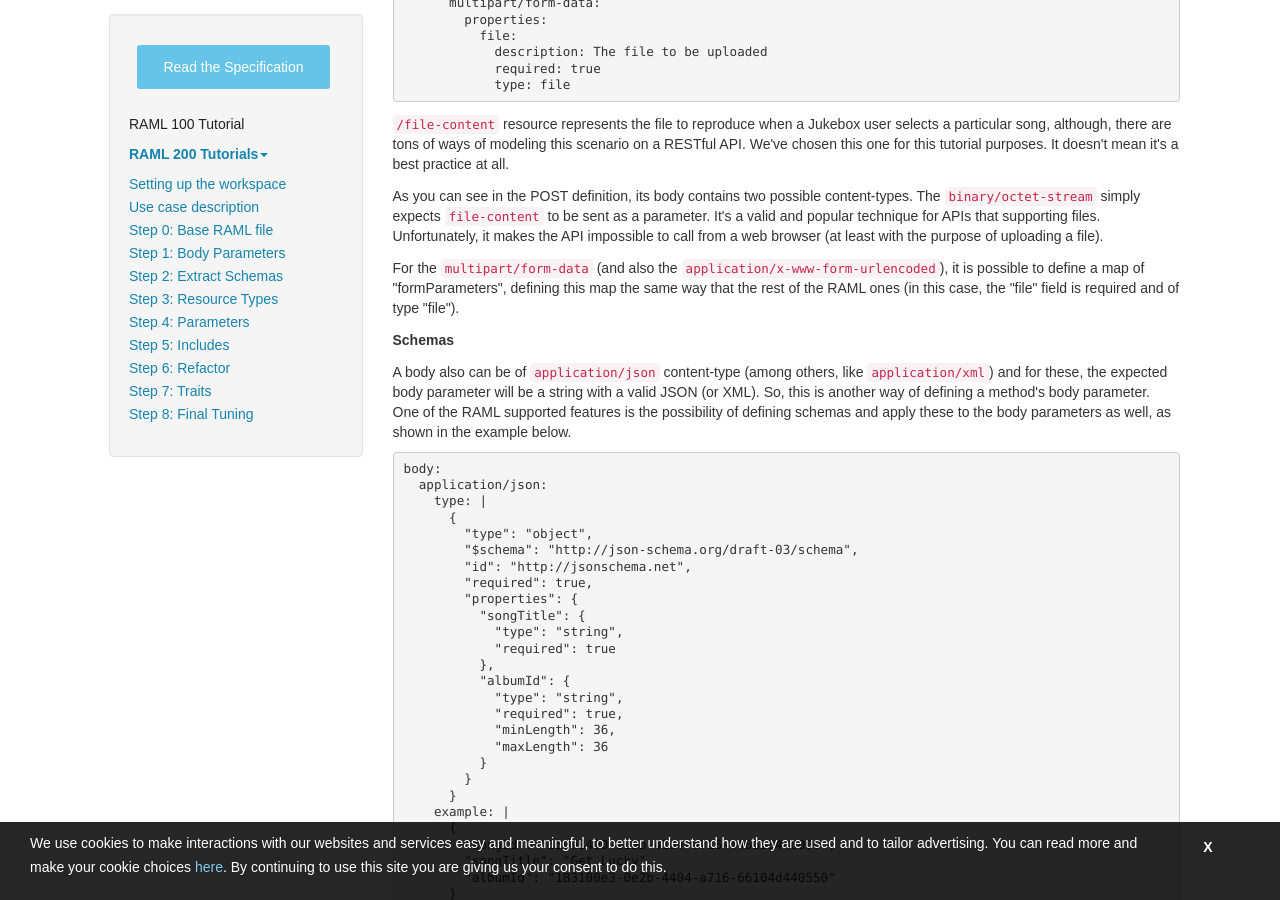
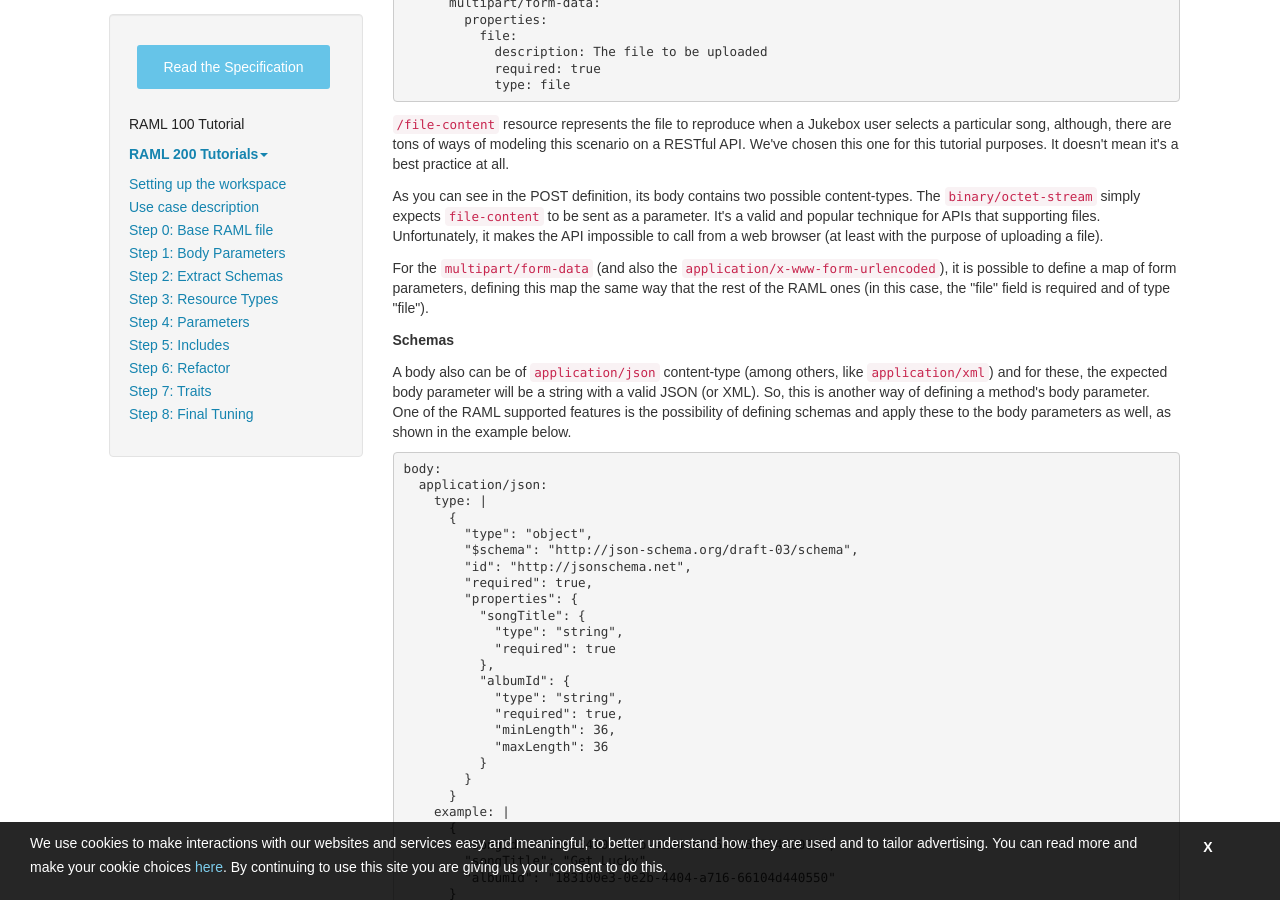
Before and after one commit to raml-org/raml-org, a Jekyll site: the page built from raml-200-tutorial.html, in a window 1280 px wide and 900 px high, scrolled down 2979 px. Built offline with Jekyll 4.4.1, drawn with Linux system fonts in a browser that asks for light colours; nearby versions of some CDN libraries.

Commit message:
fixing typo

```diff
--- a/raml-200-tutorial.html
+++ b/raml-200-tutorial.html
@@ -149,7 +149,7 @@ permalink: /developers/raml-200-tutorial
 <p><code>/file-content</code> resource represents the file to reproduce when a Jukebox user selects a particular song, although, there are tons of ways of modeling this scenario on a RESTful API. We&#39;ve chosen this one for this tutorial purposes. It doesn&#39;t mean it&#39;s a best practice at all.</p>
 <p>As you can see in the POST definition, its body contains two possible content-types.
     The <code>binary/octet-stream</code> simply expects <code>file-content</code> to be sent as a parameter. It&#39;s a valid and popular technique for APIs that supporting files. Unfortunately, it makes the API impossible to call from a web browser (at least with the purpose of uploading a file).</p>
-<p>For the <code>multipart/form-data</code> (and also the <code>application/x-www-form-urlencoded</code>), it is possible to define a map of &quot;formParameters&quot;, defining this map the same way that the rest of the RAML ones (in this case, the &quot;file&quot; field is required and of type &quot;file&quot;).</p>
+<p>For the <code>multipart/form-data</code> (and also the <code>application/x-www-form-urlencoded</code>), it is possible to define a map of form parameters, defining this map the same way that the rest of the RAML ones (in this case, the &quot;file&quot; field is required and of type &quot;file&quot;).</p>
 <p><strong>Schemas</strong></p>
 <p>A body also can be of <code>application/json</code> content-type (among others, like <code>application/xml</code>) and for these, the expected body parameter will be a string with a valid JSON (or XML). So, this is another way of defining a method&#39;s body parameter.
     One of the RAML supported features is the possibility of defining schemas and apply these to the body parameters as well, as shown in the example below.</p>
```
